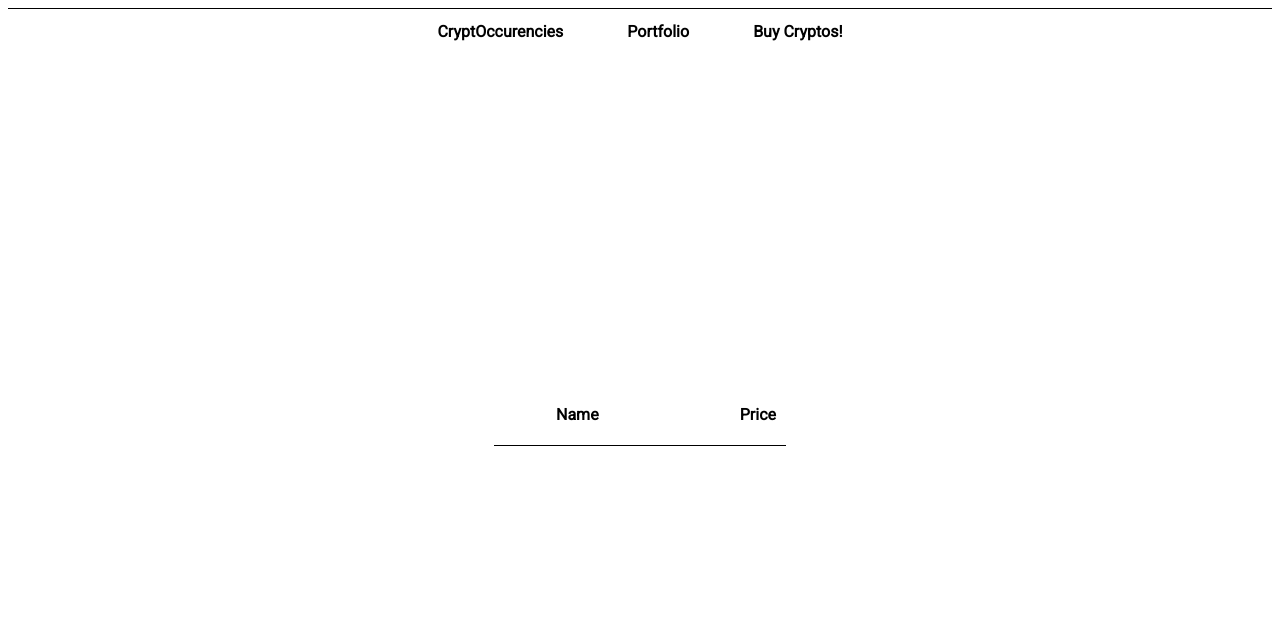
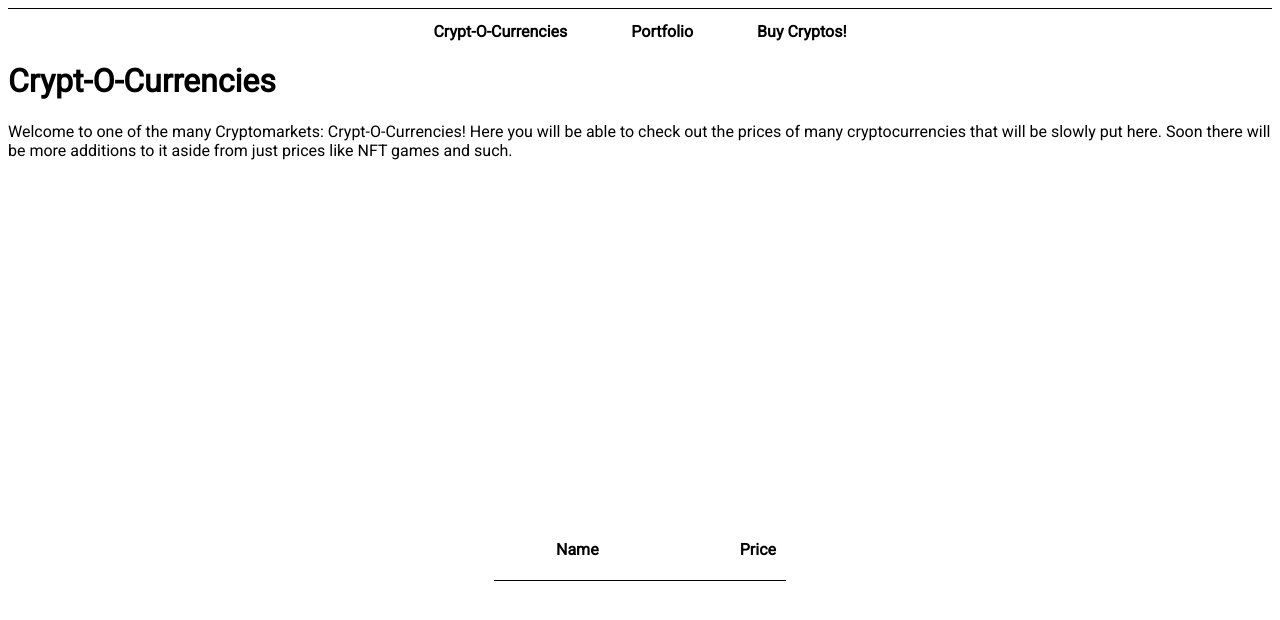
Before and after one commit to nixord/nixord, a plain HTML site: page CryptoCurrencies/index.html in a window 1280 px wide. Drawn offline with Linux system fonts and the light colour scheme; no server answers.

Commit message:
QoL Changes pt1

```diff
--- a/CryptoCurrencies/index.html
+++ b/CryptoCurrencies/index.html
@@ -12,15 +12,17 @@
       rel="stylesheet"
     />
     <link rel="stylesheet" href="global.css" />
-    <title>MemeCoins</title>
+    <title>Crypt-O-Currencies</title>
   </head>
   <body class="Roboto">
     <div class="global-container"></div>
     <nav class="nav-container">
-      <a href="index.html">CryptOccurencies</a
+      <a href="index.html">Crypt-O-Currencies</a
       ><a href="Portfolio.html">Portfolio</a
       ><a href="Form.html">Buy Cryptos!</a>
     </nav>
+    <h1>Crypt-O-Currencies</h1>
+    <p>Welcome to one of the many Cryptomarkets: Crypt-O-Currencies! Here you will be able to check out the prices of many cryptocurrencies that will be slowly put here. Soon there will be more additions to it aside from just prices like NFT games and such.</p>
     <div id="coins-container">
       <div id="coins">
         <div class="coin">
```
Also changed, not shown: CryptoCurrencies/Form.html (+4 -3 lines), CryptoCurrencies/Portfolio.html (+1 -1 lines), CryptoCurrencies/success_payment.html (+2 -2 lines).
